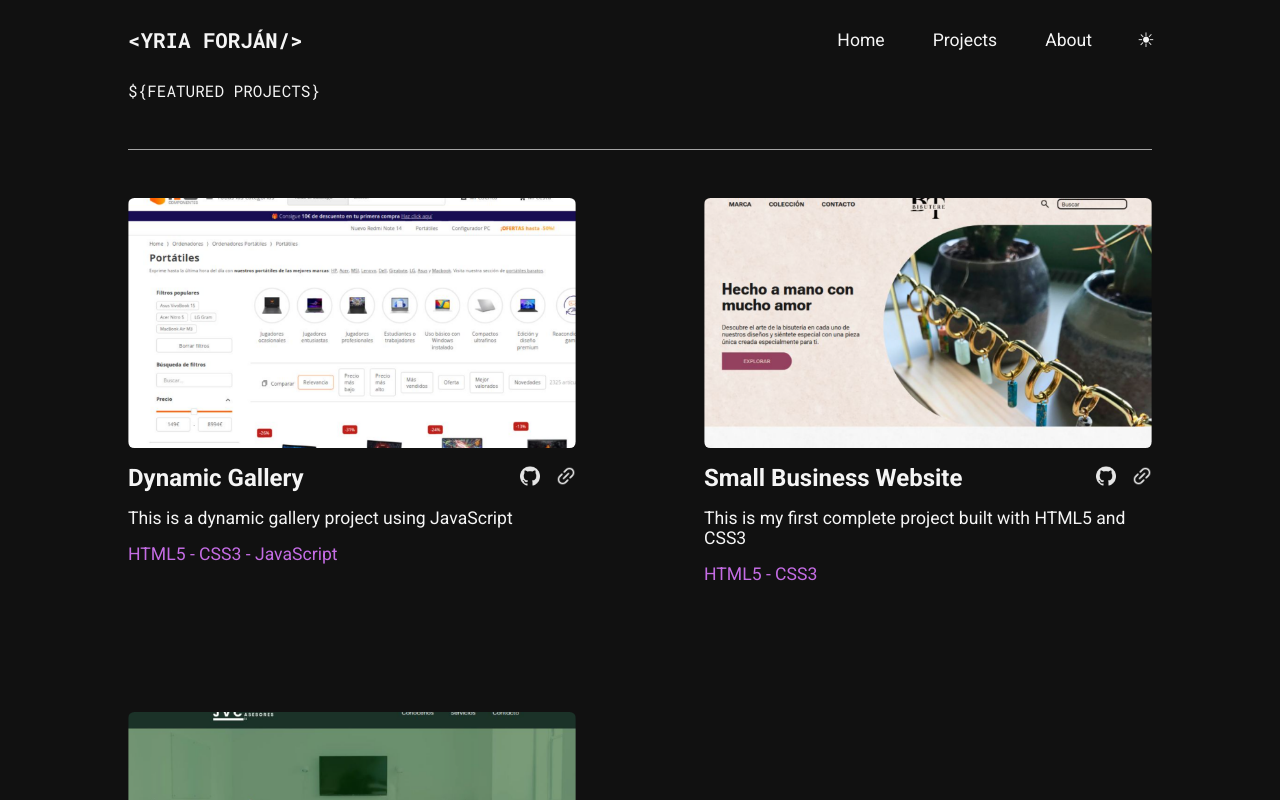
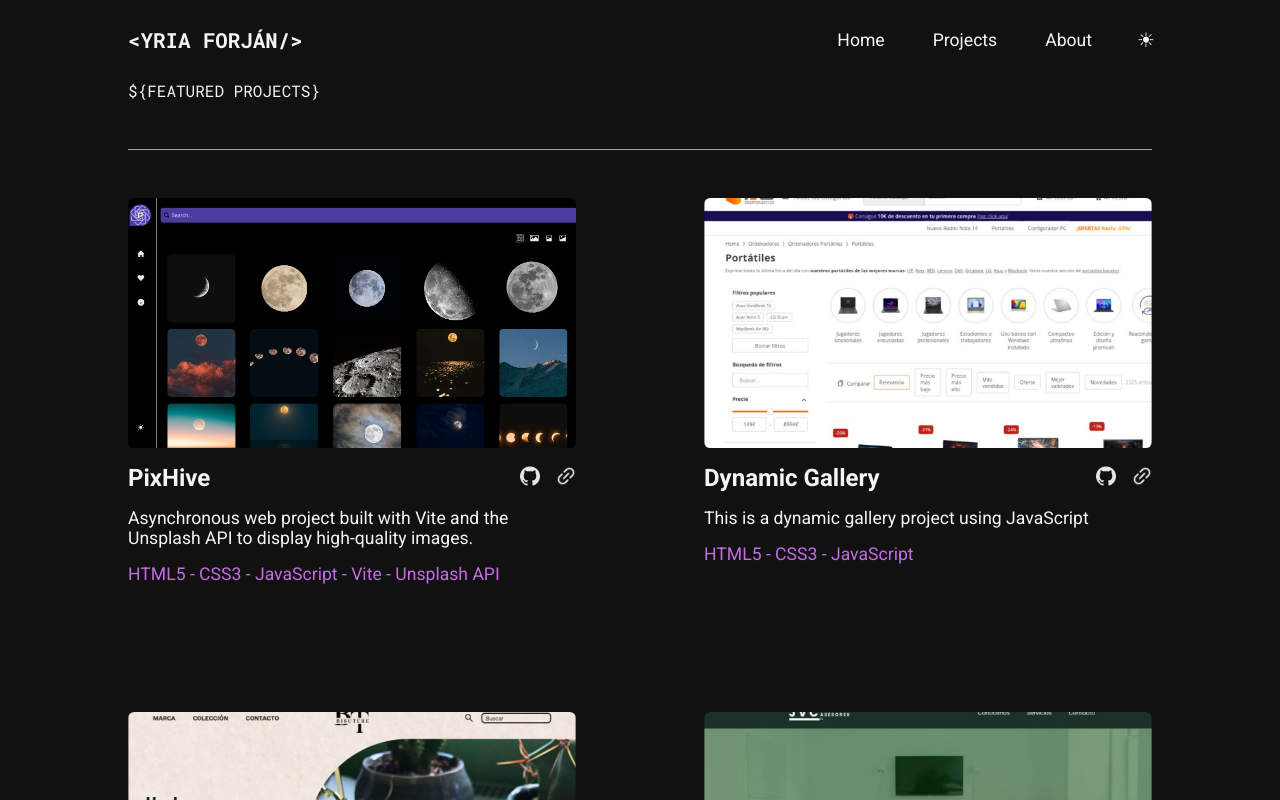
Before and after one commit to yriaforjan/Proyecto-2-portfolio, a website built with Vite: page index.html in a window 1280 px wide. Both pictures are taken after a click on the link "Projects". Shown: the top 800 px of the page. Built offline with nearby package versions, Linux system fonts and the light colour scheme.

Commit message:
noveno commit - Add PixHive project to portfolio

```diff
--- a/src/components/ProjectCard/ProjectCard.css
+++ b/src/components/ProjectCard/ProjectCard.css
@@ -13,6 +13,7 @@
     height: 250px;
     border-radius: 0.4rem;
     object-fit: cover;
+    object-position: left;
 }
 
 .project-card > .header {
--- a/src/data/projects.js
+++ b/src/data/projects.js
@@ -1,4 +1,12 @@
 export const projects = [
+  {
+    title: "PixHive",
+    description: "Asynchronous web project built with Vite and the Unsplash API to display high-quality images.",
+    image: "/images/pixhive.png",
+    tech: ["HTML5", "CSS3", "JavaScript", "Vite", "Unsplash API"],
+    github: "https://github.com/yriaforjan/Proyecto-Web-Asincrono.git",
+    link: "https://pixhive.vercel.app/"
+  },
   {
     title: "Dynamic Gallery",
     description: "This is a dynamic gallery project using JavaScript",
```
Also changed, not shown: public/images/pixhive.png (added).
